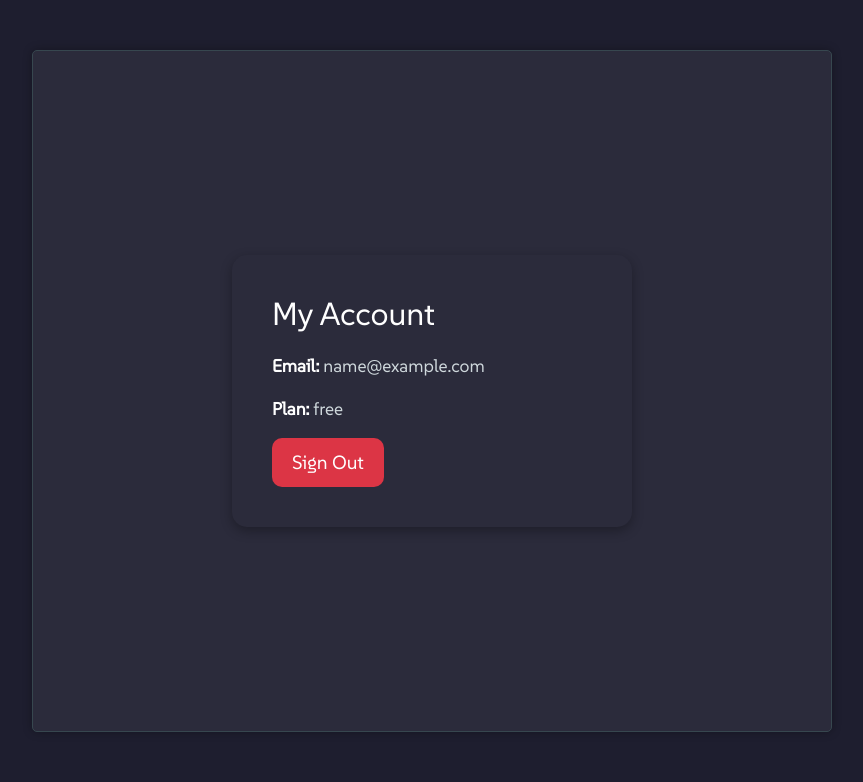
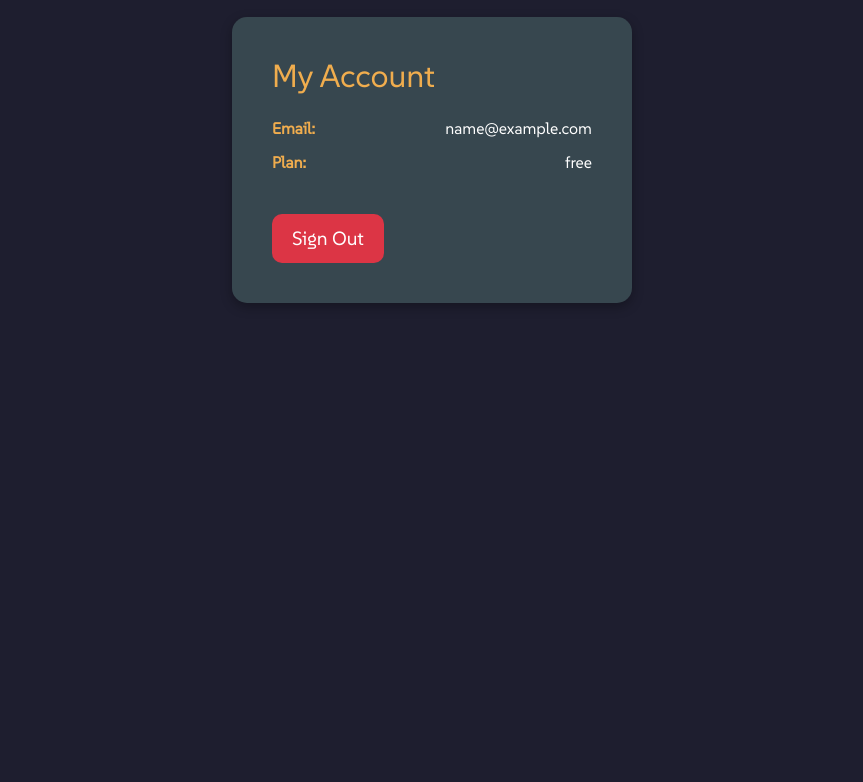
Before and after one commit to Nickydoesthings/YouTube-Scribe, a Flask app: page /my_account in a window 1280 px wide. Shown: the part 60-842 px from the top of the page, without its empty margins (208-1071 px from the left). After the commit the page ends 363 px from the top, so only its background shows below. Run offline with Flask 3, Linux system fonts and the light colour scheme; the visitor is signed in with stand-in values (Sample User, id 1); some libraries are stand-ins or nearby versions.

Commit message:
Style updates to Pricing and My_Account pages.

```diff
--- a/static/styles.css
+++ b/static/styles.css
@@ -606,6 +606,35 @@ footer {
     padding: 15px 0;
 }
 
+/* Account Page Updates */
+.my-account-title {
+    color: #f0ad4e;
+}
+
+.info-row {
+    display: flex;
+    justify-content: space-between;  /* Aligns the label to the left and input to the right */
+    margin-bottom: 10px;
+}
+
+/* Left-aligned label */
+.label-yellow {
+    color: #f0ad4e;
+    font-weight: bold;
+    text-align: left;
+}
+
+/* Right-aligned input */
+.email-input, .plan-input {
+    color: #ffffff;  /* White color for the email and plan text */
+    text-align: right;  /* Right-align the email and plan inputs */
+    margin-left: auto;  /* Ensure the input text stays on the right */
+}
+
+.input-white {
+    color: #ffffff;
+}
+
 /* Pricing Page */
 .pricing-title {
     font-size: 2.5rem;
@@ -624,7 +653,8 @@ footer {
     font-size: 1.8rem;
     font-weight: bold;
     color: #f5c784;
-    margin-bottom: 10px;
+    margin-bottom: 5px;
+    margin-top: 5px;
 }
 
 .pricing-container {
@@ -634,15 +664,15 @@ footer {
 
 .pricing-card {
     background-color: #37474f;
-    border-radius: 15px;
+    border-radius: 10px;
     padding: 30px;
-    box-shadow: 0 4px 6px rgba(0, 0, 0, 0.3);
     color: white;
     text-align: center;
     display: flex;
     flex-direction: column; /* Ensures flex layout for vertical alignment */
     justify-content: space-between; /* Pushes content apart */
     min-height: 550px; /* Ensures both boxes have the same minimum height */
+    margin-top: 10px;
 }
 
 .pricing-card h2 {
@@ -724,11 +754,12 @@ footer {
     display: flex;
     justify-content: center;
     align-items: center;
-    min-height: 80vh;
+    min-height: 40vh;
+
 }
 
 .account-card {
-    background-color: #2b2b3b;
+    background-color: #37474f;
     padding: 40px;
     border-radius: 15px;
     box-shadow: 0 4px 12px rgba(0, 0, 0, 0.3);
@@ -758,6 +789,7 @@ footer {
     font-size: 1.2em;
     padding: 10px 20px;
     border-radius: 10px;
+    margin-top: 30px;
 }
 
 .btn-logout:hover {
@@ -770,10 +802,6 @@ footer {
         padding: 20px;
     }
 
-    .pricing-card {
-        min-height: unset;
-        width: 100%;
-    }
 
     .col-md-5 {
         max-width: 100%;
--- a/templates/my_account.html
+++ b/templates/my_account.html
@@ -1,15 +1,21 @@
 {% extends "base.html" %}
+{% set no_container = True %}  <!-- Disable the container -->
 
 {% block content %}
 <div class="account-container">
     <div class="account-card">
-        <h1>My Account</h1>
-        <p><strong>Email:</strong> {{ email }}</p>
-        <p><strong>Plan:</strong> {{ plan }}</p>
+        <h1 class="my-account-title">My Account</h1>
+        <div class="info-row">
+            <strong class="label-yellow">Email:</strong>
+            <span class="input-white email-input">{{ email }}</span>
+        </div>
+        <div class="info-row">
+            <strong class="label-yellow">Plan:</strong>
+            <span class="input-white plan-input">{{ plan }}</span>
+        </div>
 
         <!-- Sign Out Button with CSRF token -->
         <form action="{{ url_for('logout') }}" method="POST">
-            <!-- Include CSRF token -->
             <input type="hidden" name="csrf_token" value="{{ csrf_token() }}">
             <button type="submit" class="btn btn-logout">Sign Out</button>
         </form>
--- a/templates/pricing.html
+++ b/templates/pricing.html
@@ -1,4 +1,5 @@
 {% extends "base.html" %}
+{% set no_container = True %}  <!-- Disable the container -->
 
 {% block content %}
 <div class="container pricing-container">
@@ -18,7 +19,7 @@
     <div class="row justify-content-center">
         <!-- Free Tier -->
         <div class="col-md-5">
-            <div class="pricing-card free-tier d-flex flex-column">
+            <div class="pricing-card free-tier">
                 <h2 class="plan-title">Free Tier</h2>
                 <hr class="section-divider"> <!-- Section divider between title and price -->
                 <h3 class="plan-price">Free</h3>
@@ -39,7 +40,7 @@
         </div>
         <!-- Pro Tier -->
         <div class="col-md-5">
-            <div class="pricing-card pro-tier d-flex flex-column">
+            <div class="pricing-card pro-tier">
                 <h2 class="plan-title">Pro Tier</h2>
                 <hr class="section-divider"> <!-- Section divider between title and price -->
                 <h3 class="plan-price">$7.99/month</h3>
```
